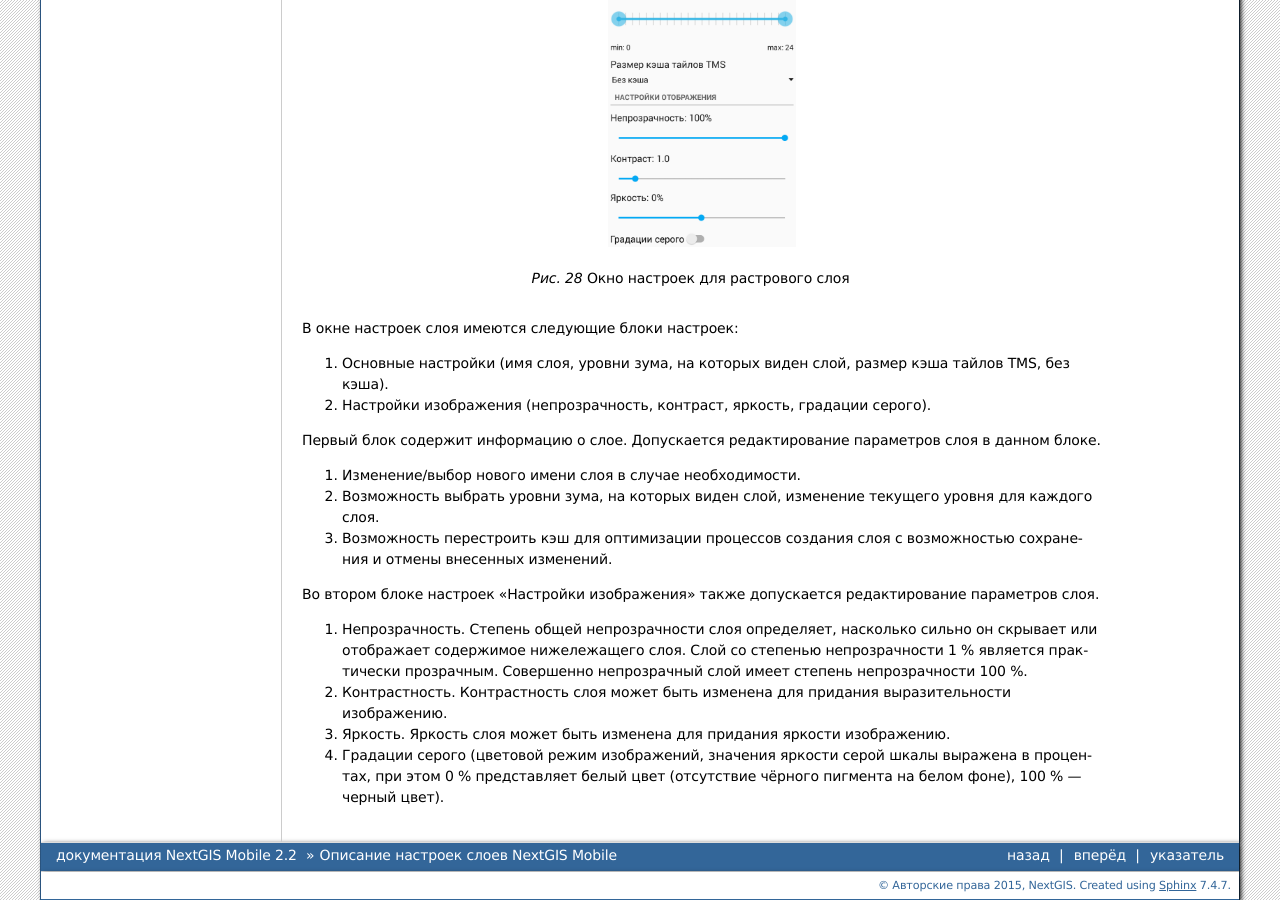
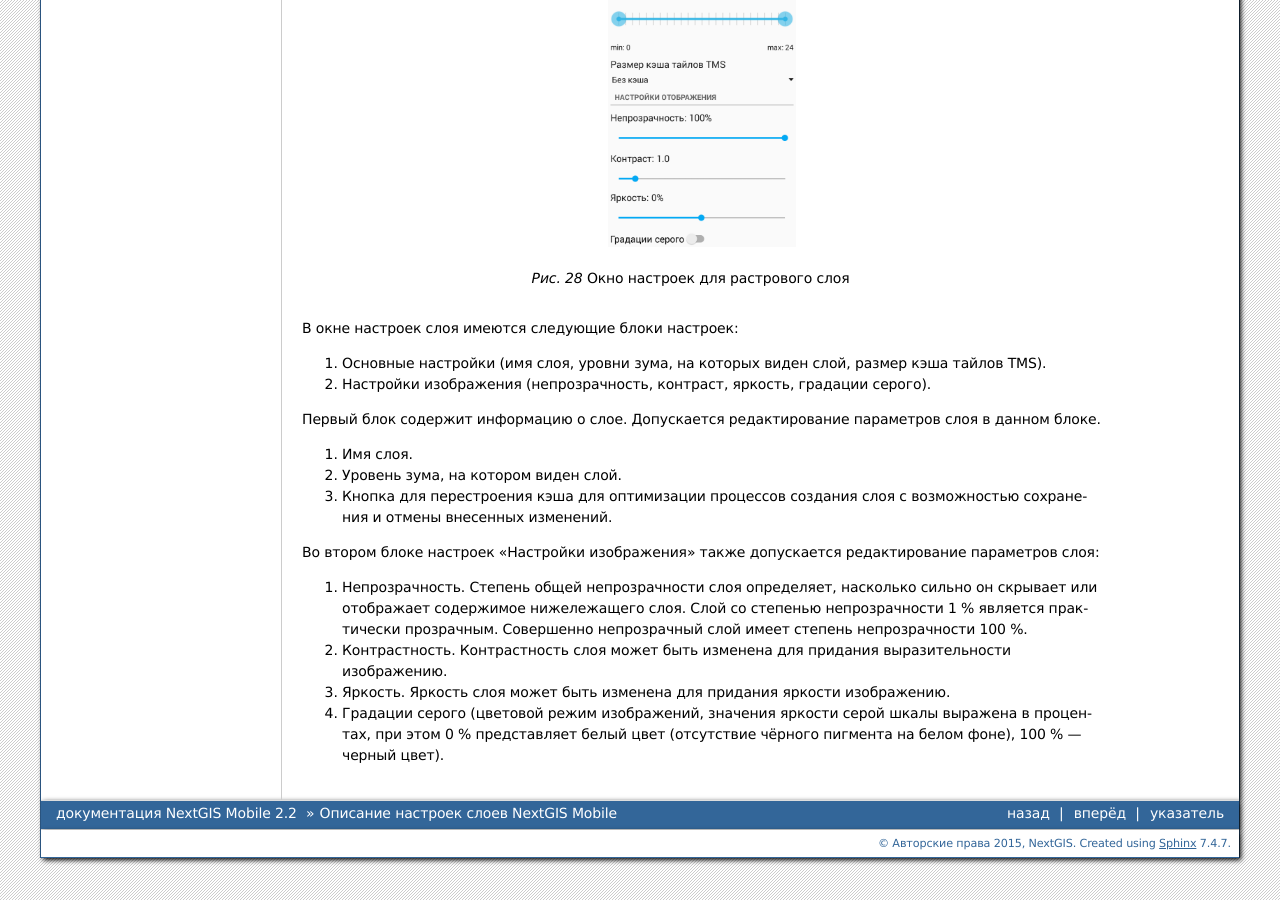
Before and after one commit to nextgis/docs_ngmobile, a Sphinx documentation site: the page built from source/layer_settings.rst, in a window 1280 px wide and 900 px high, scrolled down 2489 px. Built offline with Sphinx 7.4.7, drawn with Linux system fonts in a browser that asks for light colours; formulas are drawn with MathJax 3; some of the changed text lies outside the part shown.

Commit message:
внесение изменений

```diff
--- a/source/layer_settings.rst
+++ b/source/layer_settings.rst
@@ -54,7 +54,7 @@
 
 2. Уровень зума, на котором виден слой.
 
-3. Перестроение кэша для оптимизации процессов создания слоя с возможностью
+3. Кпопка для перестроения кэша для оптимизации процессов создания слоя с возможностью
    сохранения и отмены внесенных изменений.
 
 Третий блок настроек содержит информацию о настройках отображения слоя и допускает
@@ -87,20 +87,19 @@
 В окне настроек слоя имеются следующие блоки настроек:
 
 1. Основные настройки (имя слоя, уровни зума, на которых виден слой, размер кэша
-   тайлов TMS, без кэша).
+   тайлов TMS).
 2. Настройки изображения (непрозрачность, контраст, яркость, градации серого).
 
 Первый блок содержит информацию о слое. Допускается редактирование параметров
 слоя в данном блоке.
 
-1. Изменение/выбор нового имени слоя в случае необходимости.
-2. Возможность выбрать уровни зума, на которых виден слой, изменение текущего уровня
-   для каждого слоя.
-3. Возможность перестроить кэш для оптимизации процессов создания слоя с возможностью
+1. Имя слоя.
+2. Уровень зума, на котором виден слой.
+3. Кнопка для перестроения кэша для оптимизации процессов создания слоя с возможностью
    сохранения и отмены внесенных изменений.
 
 Во втором блоке настроек "Настройки изображения" также допускается редактирование
-параметров слоя.
+параметров слоя:
 
 1. Непрозрачность. Степень общей непрозрачности слоя определяет, насколько сильно
    он скрывает или отображает содержимое нижележащего слоя. Слой со степенью
```
